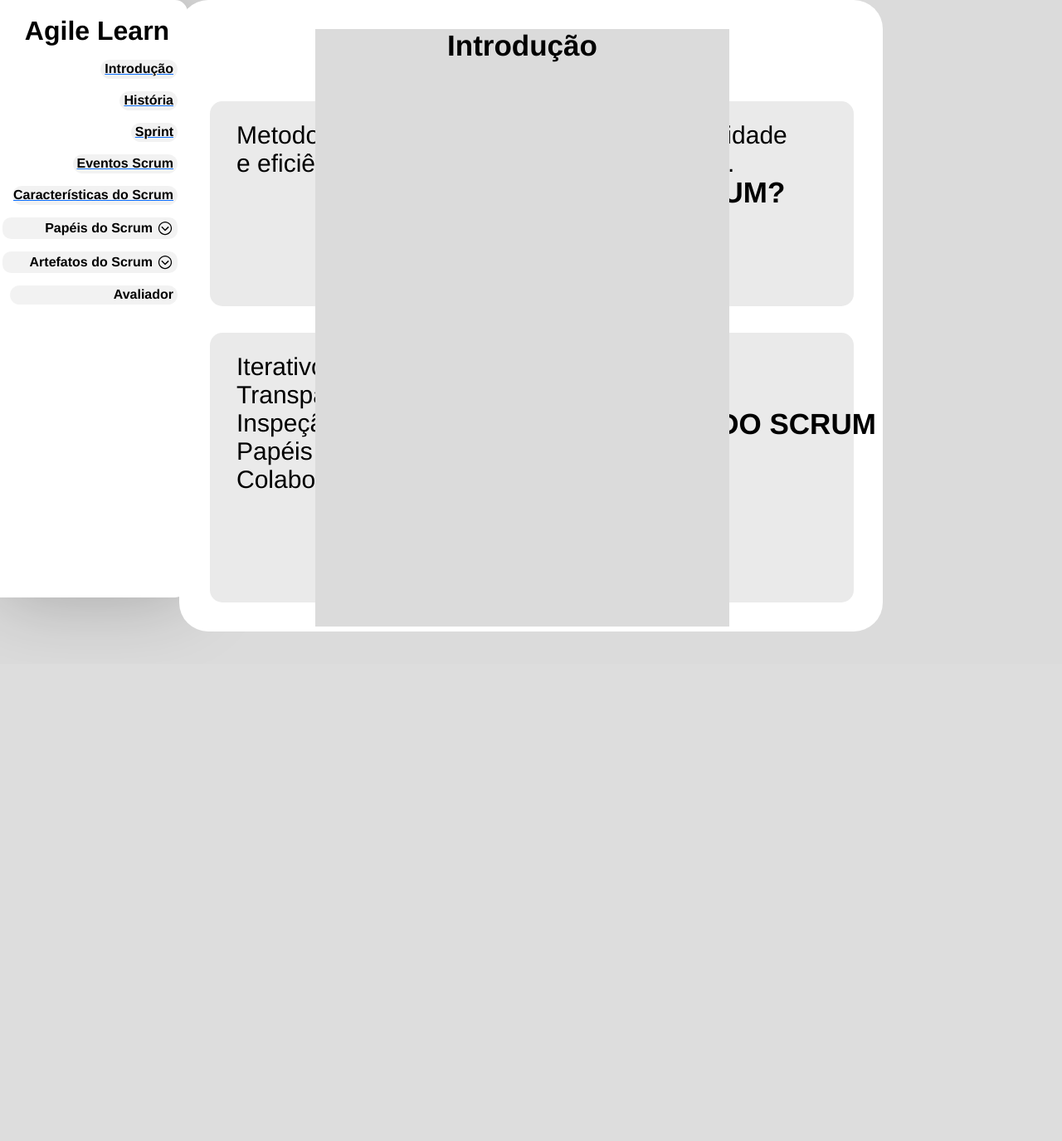
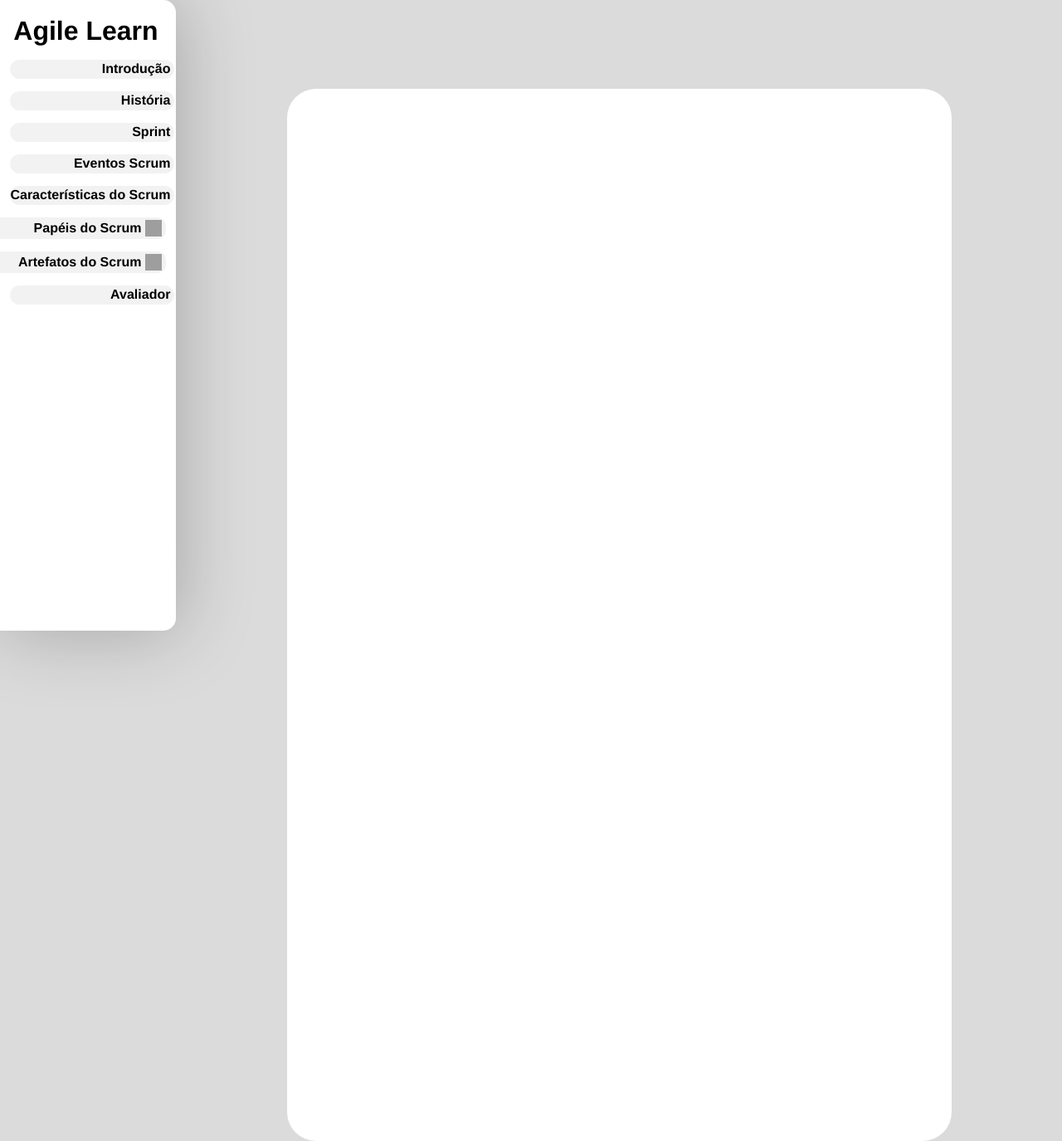
Before and after one commit to martimds/fatec-api-1, a Flask app: page / in a window 1280 px wide. Shown: the whole page at 83% size. Before the commit the page ends 761 px from the top, so only its background shows below. Run offline with Flask 3, Linux system fonts and the light colour scheme; grey boxes are pictures that could not be loaded.

Commit message:
Restyle base layout
Merge styleguide.css with mainstyle.css
Add new container for content
Center content inside container

```diff
--- a/src/static/mainstyle.css
+++ b/src/static/mainstyle.css
@@ -1,43 +1,44 @@
 body {
-  background-color: #DBDBDB;
+  background-color: #dbdbdb;
+  margin: 0;
+}
+.layout {
+  background-color: #dbdbdb;
   display: flex;
   flex-direction: row;
   justify-content: center;
   width: 100%;
 }
 
-body .div {
+.layout .div {
+  display: flex;
+  justify-content: space-between;
   background-color: #dbdbdb;
-  width: 1280px;
-  height: 720px;
-  position: relative;
+  width: 100%;
+  height: 100%;
 }
 
-body .text-wrapper {
-  position: absolute;
-  height: 42px;
-  top: 66px;
-  left: 356px;
-  font-family: "Inter-ExtraBold", Helvetica;
-  font-weight: 800;
-  color: #000000;
-  font-size: 35px;
-  text-align: center;
-  letter-spacing: 0;
-  line-height: normal;
-  white-space: nowrap;
+.layout .container {
+  width: 85%;
 }
 
-body .side-menu {
+.layout .contedos {
+  height: 1268px;
+  width: 75%;
+  margin: 10% auto 0 auto;
+  background-color: #ffffff;
+  border-radius: 35px;
+}
+
+.layout .side-menu {
   display: flex;
   flex-direction: column;
-  width: 226px;
+  width: 15%;
   max-height: 720px;
   height: 720px;
   align-items: flex-end;
   gap: 15px;
   padding: 20px 12px;
-  position: fixed;
   top: 0;
   left: 0;
   background-color: #ffffff;
@@ -46,7 +47,7 @@ body .side-menu {
   box-shadow: 2px 0px 90px #00000040;
 }
 
-body .text-wrapper-2 {
+.layout .text-wrapper {
   position: relative;
   width: 194px;
   height: 38px;
@@ -61,7 +62,7 @@ body .text-wrapper-2 {
   white-space: nowrap;
 }
 
-body .div-wrapper {
+.layout .div-wrapper {
   display: flex;
   align-items: center;
   justify-content: flex-end;
@@ -75,7 +76,7 @@ body .div-wrapper {
   border-radius: 20px;
 }
 
-body .text {
+.layout .text {
   position: relative;
   width: fit-content;
   margin-top: -1px;
@@ -89,7 +90,7 @@ body .text {
   white-space: nowrap;
 }
 
-body .text-2 {
+.layout .text-2 {
   margin-left: -4px;
   position: relative;
   width: fit-content;
@@ -104,7 +105,7 @@ body .text-2 {
   white-space: nowrap;
 }
 
-body .dropdown-topic {
+.layout .dropdown-topic {
   display: flex;
   width: 211px;
   align-items: center;
@@ -118,7 +119,7 @@ body .dropdown-topic {
   border-radius: 10px;
 }
 
-body .text-wrapper-3 {
+.layout .text-wrapper-2 {
   position: relative;
   width: fit-content;
   margin-top: -0.5px;
@@ -132,8 +133,19 @@ body .text-wrapper-3 {
   white-space: nowrap;
 }
 
-body .arrow-logo {
+.layout .arrow-logo {
   position: relative;
   width: 20px;
   height: 20px;
 }
+
+:root {
+  --semitransparentbackground: rgba(0, 0, 0, 0.05);
+  --text-font-family: "Inter-Bold", Helvetica;
+  --text-font-weight: 700;
+  --text-font-size: 20px;
+  --text-letter-spacing: 0px;
+  --text-line-height: normal;
+  --text-font-style: normal;
+  --collection-1-done: rgba(255, 0, 0, 0.25);
+}
--- a/src/static/styleguide.css
+++ /dev/null
@@ -1,10 +0,0 @@
-:root {
-    --semitransparentbackground: rgba(0, 0, 0, 0.05);
-    --text-font-family: "Inter-Bold", Helvetica;
-    --text-font-weight: 700;
-    --text-font-size: 20px;
-    --text-letter-spacing: 0px;
-    --text-line-height: normal;
-    --text-font-style: normal;
-    --collection-1-done: rgba(255, 0, 0, 0.25);
-  }
--- a/src/templates/intro.html
+++ b/src/templates/intro.html
@@ -20,6 +20,6 @@
       >
     </p>
   </div>
-  <div class="div">Introdução</div>
+  <div class="div intro">Introdução</div>
 </div>
 {% endblock %}
--- a/src/templates/layout.html
+++ b/src/templates/layout.html
@@ -1,49 +1,34 @@
 <!DOCTYPE html>
-<html lang="pt-br">
+<html>
   <head>
-    <meta charset="utf-8" />
-    <meta name="viewport" content="width=device-width, initial-scale=1" />
-    <title>Agile Learn</title>
-    <link
-      href="https://cdn.jsdelivr.net/npm/bootstrap@5.3.2/dist/css/bootstrap.min.css"
-      rel="stylesheet"
-      integrity="sha384-T3c6CoIi6uLrA9TneNEoa7RxnatzjcDSCmG1MXxSR1GAsXEV/Dwwykc2MPK8M2HN"
-      crossorigin="anonymous"
-    />
+    <link rel="stylesheet" href="globals.css" />
     <link rel="stylesheet" href="../static/mainstyle.css" />
     <link rel="stylesheet" href="../static/styleguide.css" />
-    {% block style %} {% endblock %}
   </head>
   <body>
-    <div class="side-menu">
-      <div class="text-wrapper-2">Agile Learn</div>
-      <a href="/intro"
-        ><div class="div-wrapper"><div class="text">Introdução</div></div></a
-      >
-      <a href="#"
-        ><div class="div-wrapper"><div class="text">História</div></div></a
-      >
-      <a href="/sprint"
-        ><div class="div-wrapper"><div class="text">Sprint</div></div></a
-      >
-      <a href="#"
-        ><div class="div-wrapper"><div class="text">Eventos Scrum</div></div></a
-      >
-      <a href="#"
-        ><div class="div-wrapper">
-          <div class="text-2">Características do Scrum</div>
-        </div></a
-      >
-      <div class="dropdown-topic">
-        <div class="text-wrapper-3">Papéis do Scrum</div>
-        <img class="arrow-logo" src="../static/img/arrow logo.svg" />
+    <div class="layout">
+      <div class="div">
+        <div class="side-menu">
+          <div class="text-wrapper">Agile Learn</div>
+          <div class="div-wrapper"><div class="text">Introdução</div></div>
+          <div class="div-wrapper"><div class="text">História</div></div>
+          <div class="div-wrapper"><div class="text">Sprint</div></div>
+          <div class="div-wrapper"><div class="text">Eventos Scrum</div></div>
+          <div class="div-wrapper"><div class="text-2">Características do Scrum</div></div>
+          <div class="dropdown-topic">
+            <div class="text-wrapper-2">Papéis do Scrum</div>
+            <img class="arrow-logo" src="img/arrow-logo.svg" />
+          </div>
+          <div class="dropdown-topic">
+            <div class="text-wrapper-2">Artefatos do Scrum</div>
+            <img class="arrow-logo" src="img/image.svg" />
+          </div>
+          <div class="div-wrapper"><div class="text">Avaliador</div></div>
+        </div>
+        <div class="container">
+          <div class="contedos"></div>
+        </div>
       </div>
-      <div class="dropdown-topic">
-        <div class="text-wrapper-3">Artefatos do Scrum</div>
-        <img class="arrow-logo" src="../static/img/arrow logo.svg" />
-      </div>
-      <div class="div-wrapper"><div class="text">Avaliador</div></div>
     </div>
-    <div class="content">{% block content %}{% endblock %}</div>
   </body>
 </html>
```
